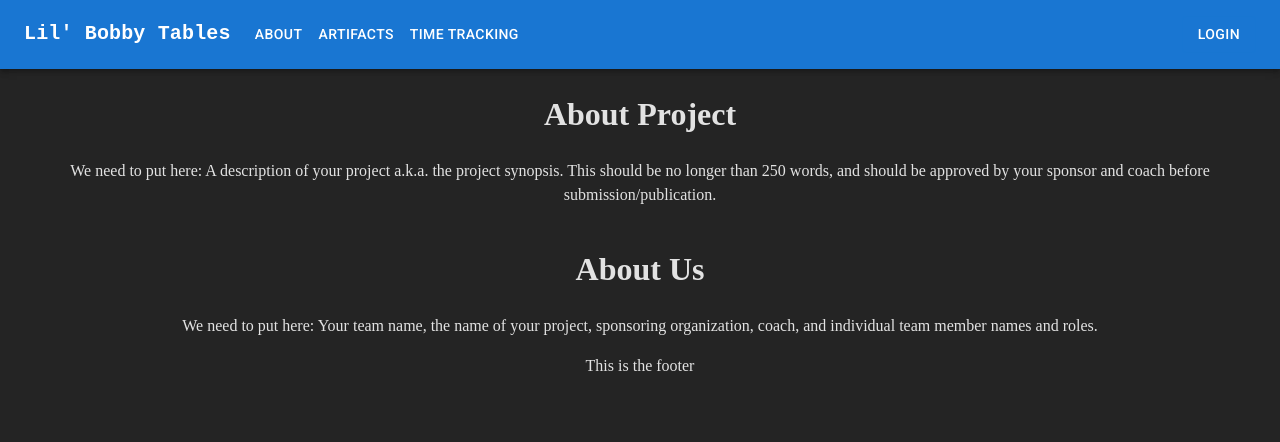
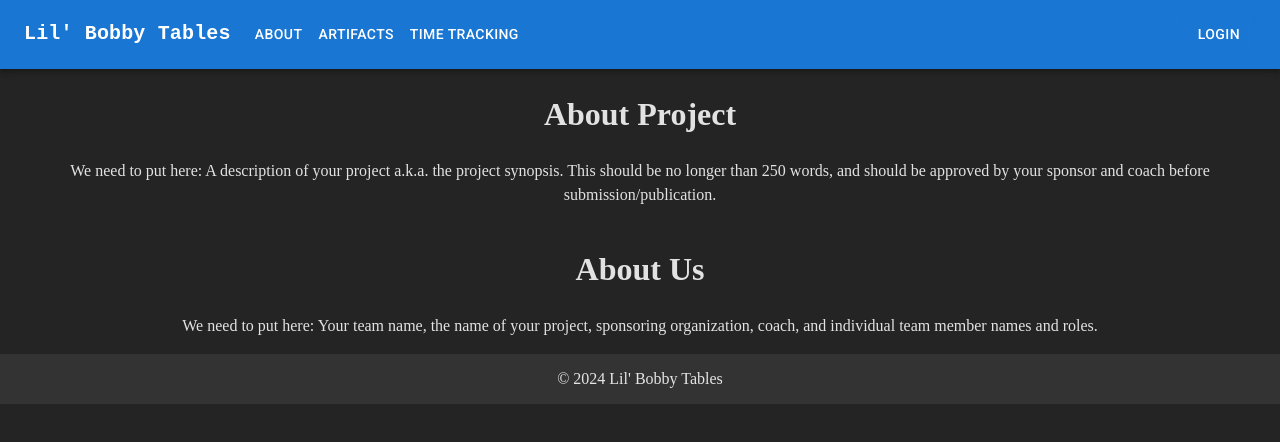
Before and after one commit to Team-Lil-Bobby-Tables/ProjectWebsite, a React (Vite) app in the folder frontend/: page / in a window 1280 px wide. Shown: the top 442 px of the page. Built offline with nearby package versions, Linux system fonts and the light colour scheme.

Commit message:
feat: footer done

```diff
--- a/frontend/src/components/footer.tsx
+++ b/frontend/src/components/footer.tsx
@@ -3,7 +3,21 @@
  * @returns Footer component
  */
 const Footer = () => {
-  return <footer>This is the footer</footer>;
+  return (
+    <footer
+      style={{
+        width: "100%",
+        height: "50px",
+        backgroundColor: "#333",
+        alignItems: "center",
+        justifyContent: "center",
+        textAlign: "center",
+        display: "flex",
+      }}
+    >
+      © 2024 Lil' Bobby Tables
+    </footer>
+  );
 };
 
 export default Footer;
```
